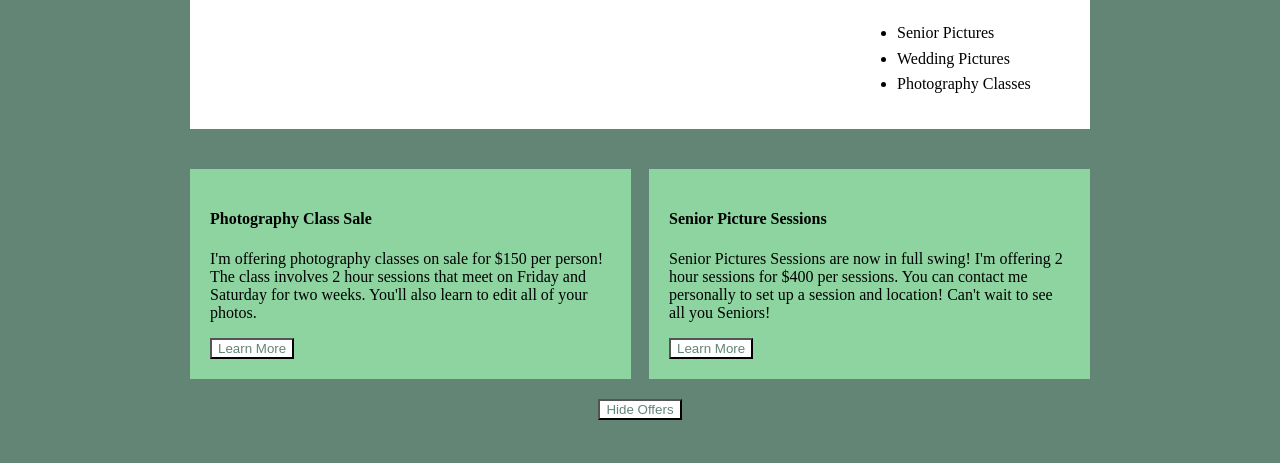
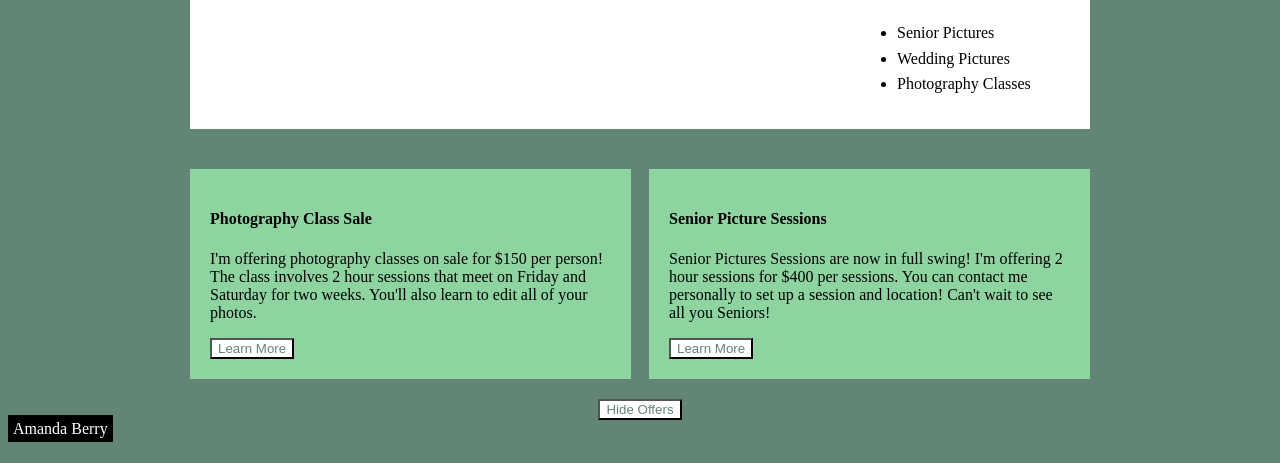
Before and after one commit to bethkez/bethke-agva-15b, a plain HTML site: page home.html in a window 1280 px wide. Shown: the part 337-800 px from the top of the page. Drawn offline with Linux system fonts and the light colour scheme.

Commit message:
added name in home.html

```diff
--- a/home.html
+++ b/home.html
@@ -68,4 +68,6 @@
       y.style.display = "none";
     }
   </script>
+  <span style="background-color:black; color:white; padding:5px"> Amanda Berry </span>
+
 </body>
```
